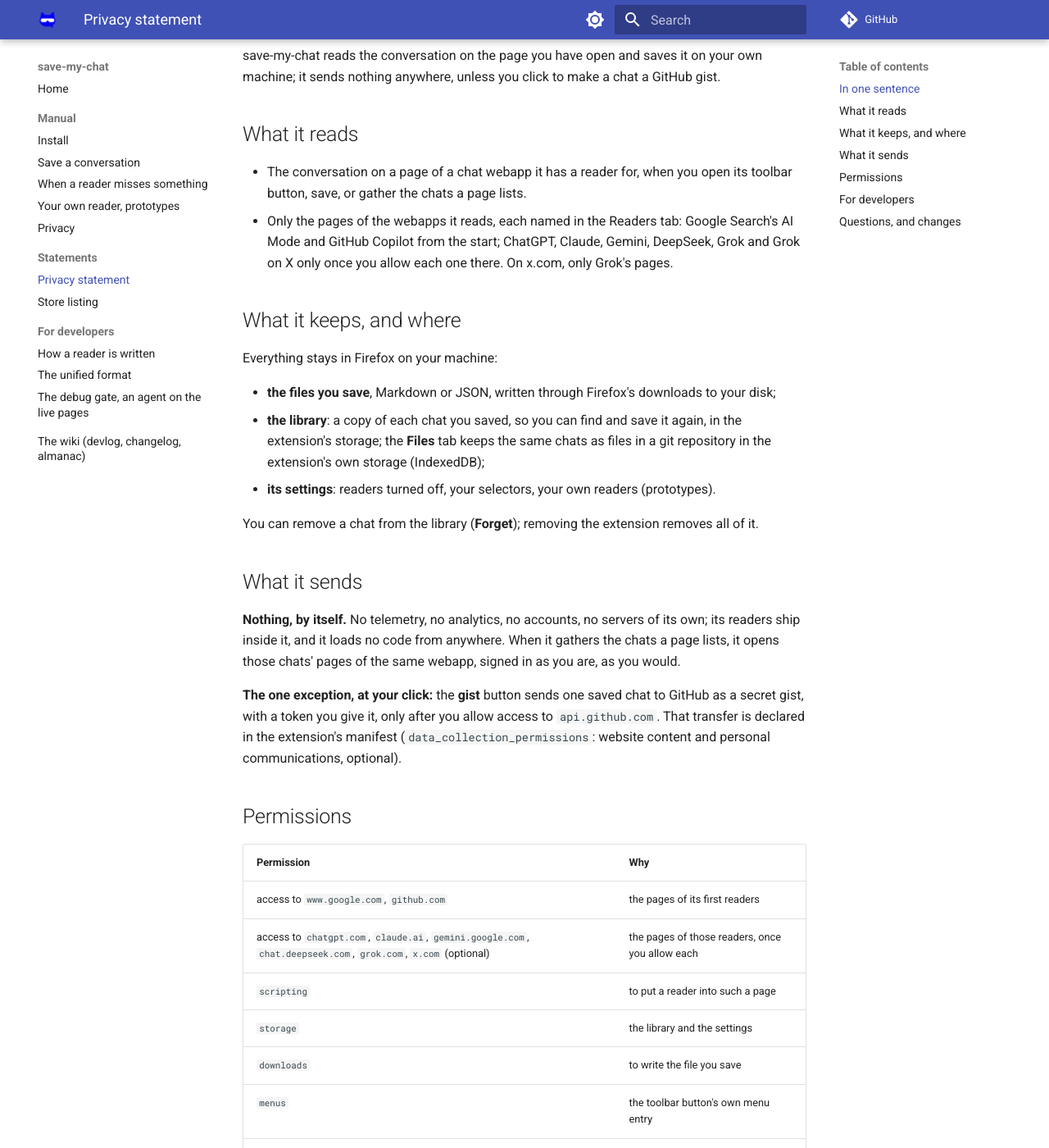
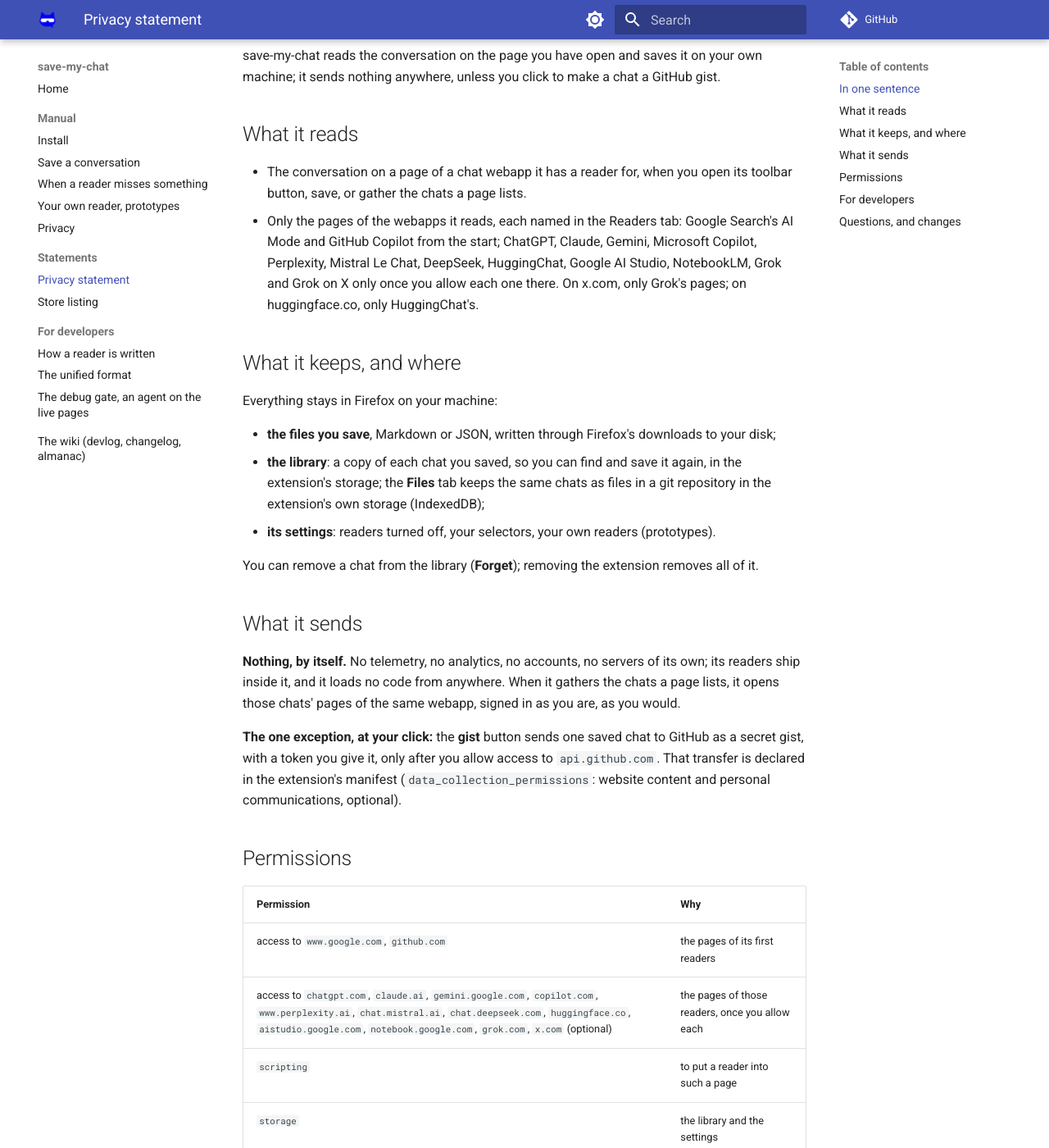
Before and after one commit to radiokociamuzyka/save-my-chat, an MkDocs documentation site: the page built from docs/statements/privacy.md, in a window 1280 px wide and 1400 px high, scrolled down 241 px. Shown: the whole window at 82% size. Built offline with MkDocs 1.6.1 and Material for MkDocs 9.7.7, drawn with Linux system fonts in a browser that asks for light colours; comment, search, counter and statistics services are not loaded.

Commit message:
docs(statements): every reader and host in the privacy statement, manual and listing
AI Studio, NotebookLM (missed before), Copilot, Perplexity, Mistral and HuggingChat; on huggingface.co only HuggingChat's pages are read. The listing's summary, 217 characters, names more of them: AMO's listing is to be updated by hand.

Co-Authored-By: Cleo (Claude Opus 5.5) <noreply@anthropic.com>

```diff
--- a/docs/statements/privacy.md
+++ b/docs/statements/privacy.md
@@ -12,8 +12,10 @@ machine; it sends nothing anywhere, unless you click to make a chat a GitHub gis
 - The conversation on a page of a chat webapp it has a reader for, when you open its
   toolbar button, save, or gather the chats a page lists.
 - Only the pages of the webapps it reads, each named in the Readers tab: Google Search's
-  AI Mode and GitHub Copilot from the start; ChatGPT, Claude, Gemini, DeepSeek, Grok and
-  Grok on X only once you allow each one there. On x.com, only Grok's pages.
+  AI Mode and GitHub Copilot from the start; ChatGPT, Claude, Gemini, Microsoft Copilot,
+  Perplexity, Mistral Le Chat, DeepSeek, HuggingChat, Google AI Studio, NotebookLM, Grok and
+  Grok on X only once you allow each one there. On x.com, only Grok's pages; on
+  huggingface.co, only HuggingChat's.
 
 ## What it keeps, and where
 
@@ -45,7 +47,7 @@ website content and personal communications, optional).
 | Permission | Why |
 | --- | --- |
 | access to `www.google.com`, `github.com` | the pages of its first readers |
-| access to `chatgpt.com`, `claude.ai`, `gemini.google.com`, `chat.deepseek.com`, `grok.com`, `x.com` (optional) | the pages of those readers, once you allow each |
+| access to `chatgpt.com`, `claude.ai`, `gemini.google.com`, `copilot.com`, `www.perplexity.ai`, `chat.mistral.ai`, `chat.deepseek.com`, `huggingface.co`, `aistudio.google.com`, `notebook.google.com`, `grok.com`, `x.com` (optional) | the pages of those readers, once you allow each |
 | `scripting` | to put a reader into such a page |
 | `storage` | the library and the settings |
 | `downloads` | to write the file you save |
--- a/package.json
+++ b/package.json
@@ -1,6 +1,6 @@
 {
   "name": "save-my-chat",
-  "version": "0.7.42",
+  "version": "0.7.43",
   "private": true,
   "description": "Firefox extension to export your AI chat history out of webapps and save it on your local machine in clear unified formatting",
   "repository": "github:radiokociamuzyka/save-my-chat",
```
Also changed, not shown: docs/manual/privacy.md (+1 -1 lines), docs/statements/listing.md (+5 -4 lines), 2 other files.
